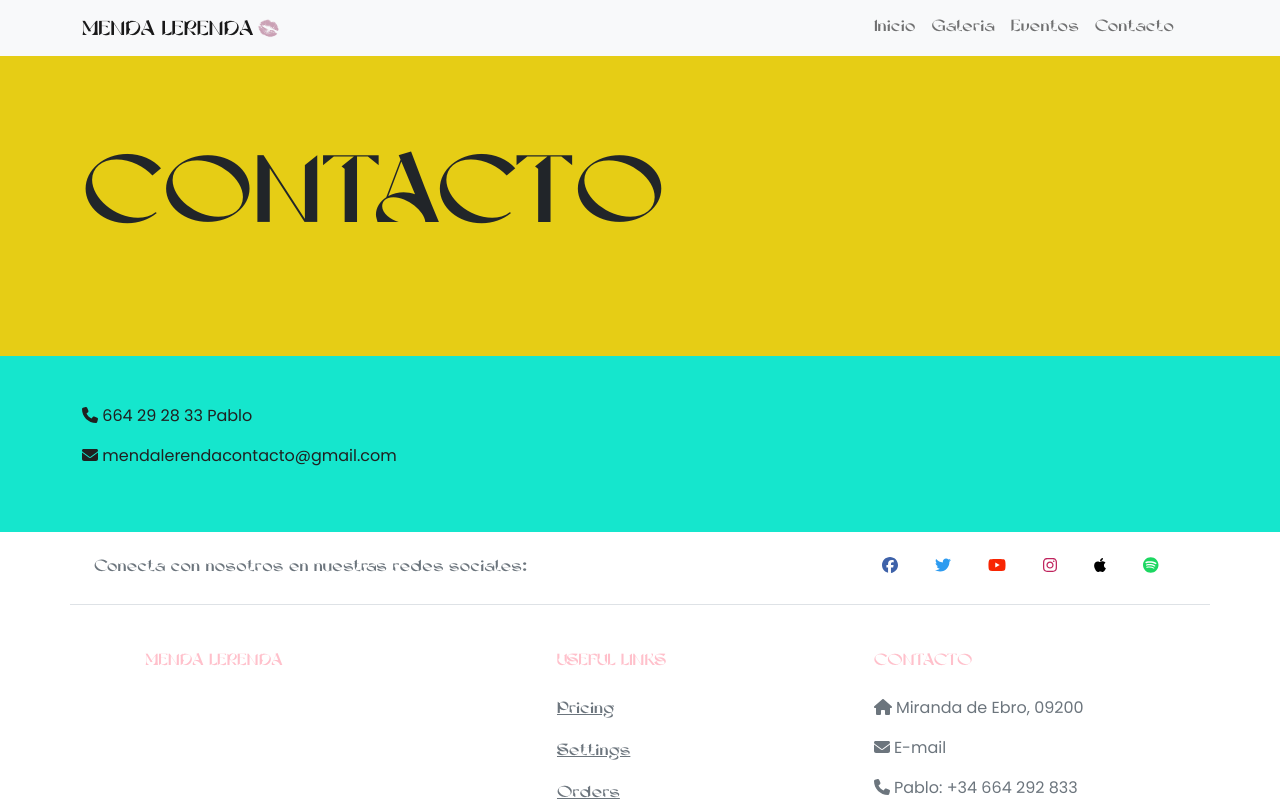
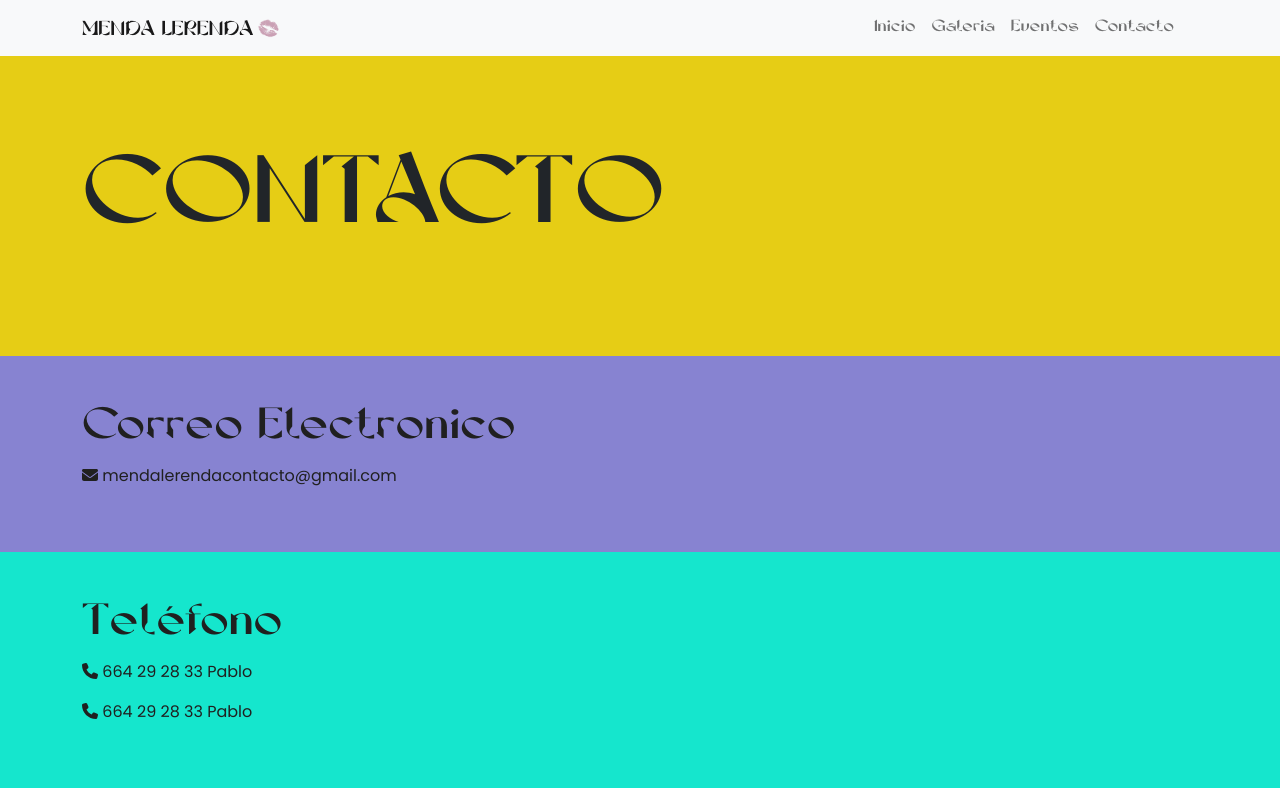
Before and after one commit to pablobarcena99/mendalerenda, a React (Create React App) app: page /mendalerenda/contacto in a window 1280 px wide. Shown: the top 801 px of the page. Built offline with nearby package versions, Linux system fonts and the light colour scheme.

Commit message:
Added modern card fixes

```diff
--- a/src/components/ModernCard.jsx
+++ b/src/components/ModernCard.jsx
@@ -13,7 +13,10 @@ const color = {
   yellow: "#E6CD15",
 };
 
-const Title = styled.h1``;
+const Title = styled.h2`
+font-size: calc(1.9rem + 1vw);
+
+`;
 const checkFontColor = (props) => {
   const darkBackgrounds = ["black"];
   if (darkBackgrounds.includes(props.bg)) {
@@ -24,14 +27,15 @@ const checkFontColor = (props) => {
 };
 const CardInfo = styled.div`
   color: ${checkFontColor};
-
   img {
     height: auto;
     object-fit: contain;
-    object-position: center;
+    object-position: right;
     max-height: 400px;
     width: 100%;
     padding: 20px;
+
+
   }
 `;
 
@@ -42,7 +46,7 @@ export default class ModernCard extends Component {
         return (
           <CardBackground color={color[`${this.props.color}`]}>
             <Container>
-              <Row className='pt-5 pb-5 gx-5'>
+              <Row className='pt-3 pb-3 gx-5'>
                 {this.props.extImg.map((photo) => (
                   <CardInfo className='col-12 col-md-6 col-lg-4 d-flex p-0'>
                     <img src={`${photo}`} alt='' loading='lazy' />
@@ -70,7 +74,7 @@ export default class ModernCard extends Component {
         if (Array.isArray(this.props.text)) {
           var content = this.props.text.map((element) => <p>{element}</p>);
         } else {
-          content = this.props.text;
+          content = <p>{this.props.text}</p>;
         }
       }
       return (
@@ -79,7 +83,7 @@ export default class ModernCard extends Component {
             <Row className='pt-5 pb-5'>
               <CardInfo bg={this.props.color} className='col-12 col-md-6 col-lg-6'>
                 {this.props.name ? <Title>{this.props.name}</Title> : null}
-                {content ? <p>{content}</p> : null}
+                {content ? <div>{content}</div> : null}
                 {this.props.img ? (
                   <img src={require(`../images/${this.props.img}`)} alt='' loading='lazy' />
                 ) : null}
--- a/src/pages/Contacto.jsx
+++ b/src/pages/Contacto.jsx
@@ -9,9 +9,15 @@ export default function Contacto() {
     <>
       <Hero name='CONTACTO' />
       <ModernCard
+        color='purple'
+        name='Correo Electronico'
+        text={[[<FontAwesomeIcon icon={["fas", "envelope"]} />, " mendalerendacontacto@gmail.com"]]}
+      />
+      <ModernCard
+        name='Teléfono'
         text={[
           [<FontAwesomeIcon icon={["fas", "phone"]} />, " 664 29 28 33 Pablo"],
-          [<FontAwesomeIcon icon={["fas", "envelope"]} />, " mendalerendacontacto@gmail.com"],
+          [<FontAwesomeIcon icon={["fas", "phone"]} />, " 664 29 28 33 Pablo"],
         ]}
         color='green'
       />
--- a/src/pages/Eventos.jsx
+++ b/src/pages/Eventos.jsx
@@ -8,7 +8,12 @@ export default class Eventos extends Component {
     return (
       <>
         <Hero name='EVENTOS' />
-        <ModernCard name='Concierto La madre gastropub' text='17/12/2022' color='purple' />
+        <ModernCard
+          name='Concierto La madre gastropub'
+          text='17/12/2022'
+          color='purple'
+          extImg=""
+        />
         <ModernCard name='Concierto La madre gastropub' text='17/12/2022' color='black' />
         <ModernCard name='Concierto La madre gastropub' text='17/12/2022' color='green' />
       </>
--- a/src/pages/Galeria.jsx
+++ b/src/pages/Galeria.jsx
@@ -1,8 +1,12 @@
 import React from "react";
+import { Component } from "react";
 import Hero from "../components/Hero";
 import ModernCard from "../components/ModernCard";
 
-export default function Galeria() {
+
+
+export default class Galeria extends Component {
+  render() {
     return (
       <>
         <Hero name='GALERÍA' />
@@ -13,7 +17,7 @@ export default function Galeria() {
             "https://res.cloudinary.com/dygvieuns/image/upload/v1666862468/menda%20lerenda/AL9nZEW-0tLOUQ98cXoGjDls90wG8AUrTwnTlc7WfPKk-GgXMGI24coM7lQHsTZbHIpOjX1f7FGPEvmREvgUeYuS59QveLMO-jQ_Ir8ZjteCBGCnwlSF-P_FS70CcxSeQoK2VBSiO8aD0EWiTncjOX9yCxFg4Q_w1416-h944-no_zgzfrs.jpg",
             "https://res.cloudinary.com/dygvieuns/image/upload/v1666862488/menda%20lerenda/menda2.jpg",
           ]}
-        color='black'
+          color='purple'
         />
         <ModernCard
           gallery
@@ -22,7 +26,7 @@ export default function Galeria() {
             "https://res.cloudinary.com/dygvieuns/image/upload/v1666862468/menda%20lerenda/AL9nZEW-0tLOUQ98cXoGjDls90wG8AUrTwnTlc7WfPKk-GgXMGI24coM7lQHsTZbHIpOjX1f7FGPEvmREvgUeYuS59QveLMO-jQ_Ir8ZjteCBGCnwlSF-P_FS70CcxSeQoK2VBSiO8aD0EWiTncjOX9yCxFg4Q_w1416-h944-no_zgzfrs.jpg",
             "https://res.cloudinary.com/dygvieuns/image/upload/v1666862488/menda%20lerenda/menda2.jpg",
           ]}
-        color='purple'
+          color='black'
         />
         <ModernCard
           gallery
@@ -58,6 +62,9 @@ export default function Galeria() {
         color='green'
         />
       <ModernCard extImg='https://res.cloudinary.com/dygvieuns/image/upload/v1666862488/menda%20lerenda/menda2.jpg' /> */}
+
+
       </>
     );
   }
+}
--- a/src/pages/Main.jsx
+++ b/src/pages/Main.jsx
@@ -1,9 +1,5 @@
 import React from "react";
 import "bootstrap/dist/css/bootstrap.min.css";
-import ControlledCarousel from "../components/Carousel";
-import Card from "../components/Card";
-import Hero from "../components/Hero";
-import { Container } from "react-bootstrap";
 import ModernCard from "../components/ModernCard";
 
 export default function Main() {
@@ -39,6 +35,20 @@ export default function Main() {
             loading='lazy'></iframe>
         }
       />
+      <ModernCard
+        color='purple'
+        name='YOUTUBE'
+        iframe={
+          <iframe
+            width='100%'
+            height='350'
+            src='https://www.youtube.com/embed/_7HzlEf8IqM'
+            title='YouTube video player'
+            frameborder='0'
+            allow='accelerometer; autoplay; clipboard-write; encrypted-media; gyroscope; picture-in-picture'
+            allowfullscreen></iframe>
+        }
+      />
     </>
   );
 }
```
Lines whose indentation alone changed are shown as unchanged.
